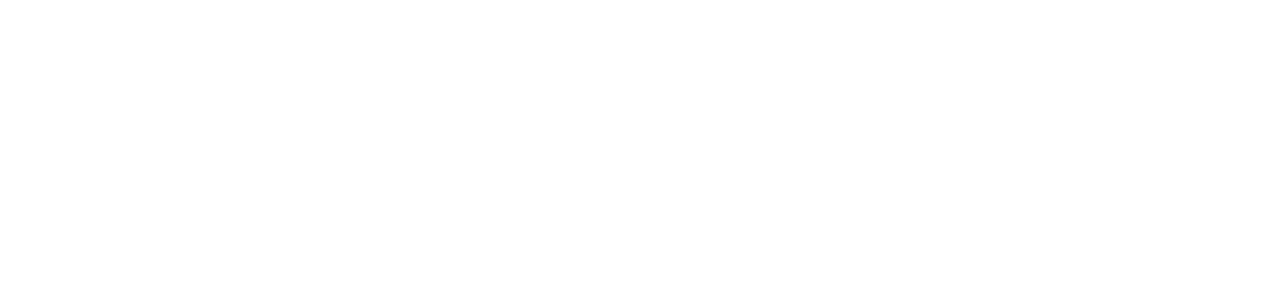
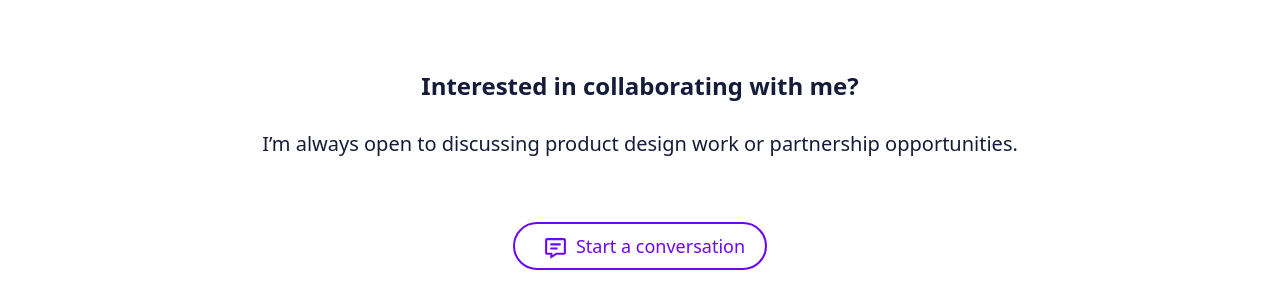
Before and after one commit to AviadSofer/matt-portfolio, a React (Vite) app: page / in a window 1280 px wide. Shown: the part 6395-6703 px from the top of the page. Before the commit the page ends 6465 px from the top, so only its background shows below. Built offline with nearby package versions, Linux system fonts and the light colour scheme.

Commit message:
Add CollaboratingWithMe

```diff
--- a/src/App.tsx
+++ b/src/App.tsx
@@ -6,6 +6,7 @@ import RecentWork from './components/RecentWork';
 import Companies from './components/Companies';
 import MyStartupTitle from './components/MyStartupTitle';
 import StartupProjects from './components/StartupProjects';
+import CollaboratingWithMe from './components/CollaboratingWithMe';
 
 const App: React.FC = () => {
   return (
@@ -18,6 +19,7 @@ const App: React.FC = () => {
       <Companies />
       <MyStartupTitle />
       <StartupProjects />
+      <CollaboratingWithMe />
     </div>
   );
 };
--- /dev/null
+++ b/src/components/CollaboratingWithMe.tsx
@@ -0,0 +1,19 @@
+import Button from './Button';
+import { BiMessageDetail } from 'react-icons/bi';
+
+const CollaboratingWithMe: React.FC = () => {
+  return (
+    <div className='pb-36 text-center'>
+      <h1 className='text-2xl font-semibold text-font'>Interested in collaborating with me?</h1>
+      <h2 className='pt-7 pb-16 text-xl font-medium text-font '>
+        I’m always open to discussing product design work or partnership opportunities.
+      </h2>
+      <Button mxAuto filled>
+        <BiMessageDetail className='relative top-0.5 my-auto mx-2' size={25} />
+        <span>Start a conversation</span>
+      </Button>
+    </div>
+  );
+};
+
+export default CollaboratingWithMe;
--- a/src/components/StartupProjects.tsx
+++ b/src/components/StartupProjects.tsx
@@ -3,7 +3,7 @@ import ProjectCard from './ProjectCard';
 
 const StartupProjects: React.FC = () => {
   return (
-    <div className='relative top-[-9rem] grid grid-cols-3 grid-rows-3 gap-6 px-[6%]'>
+    <div className='relative top-[-8rem] grid grid-cols-3 grid-rows-3 gap-6 px-[6%]'>
       {projectsCards.map(({ key, imgSrc, alt, title, link, inDevelopment }) => (
         <ProjectCard
           key={key}
```
